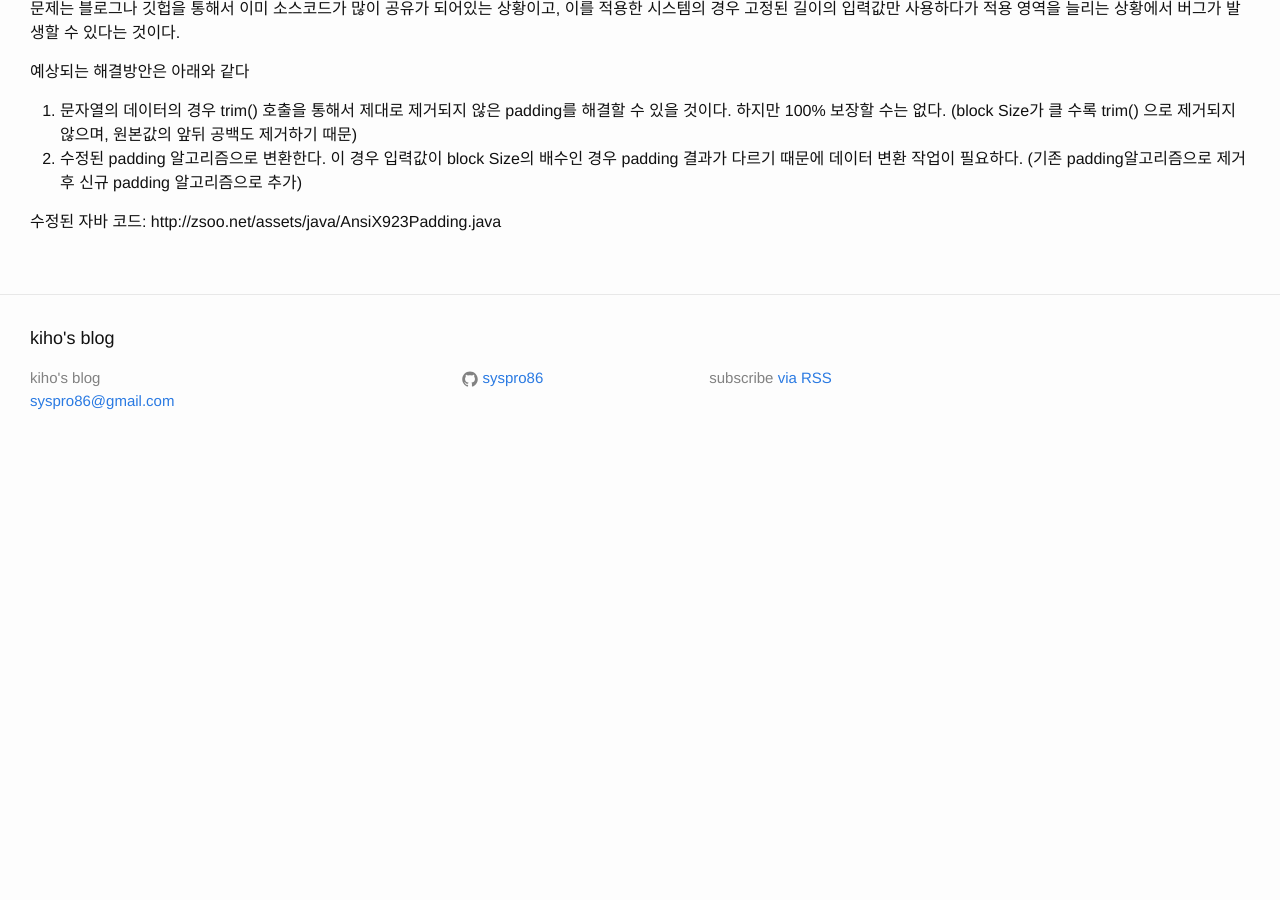
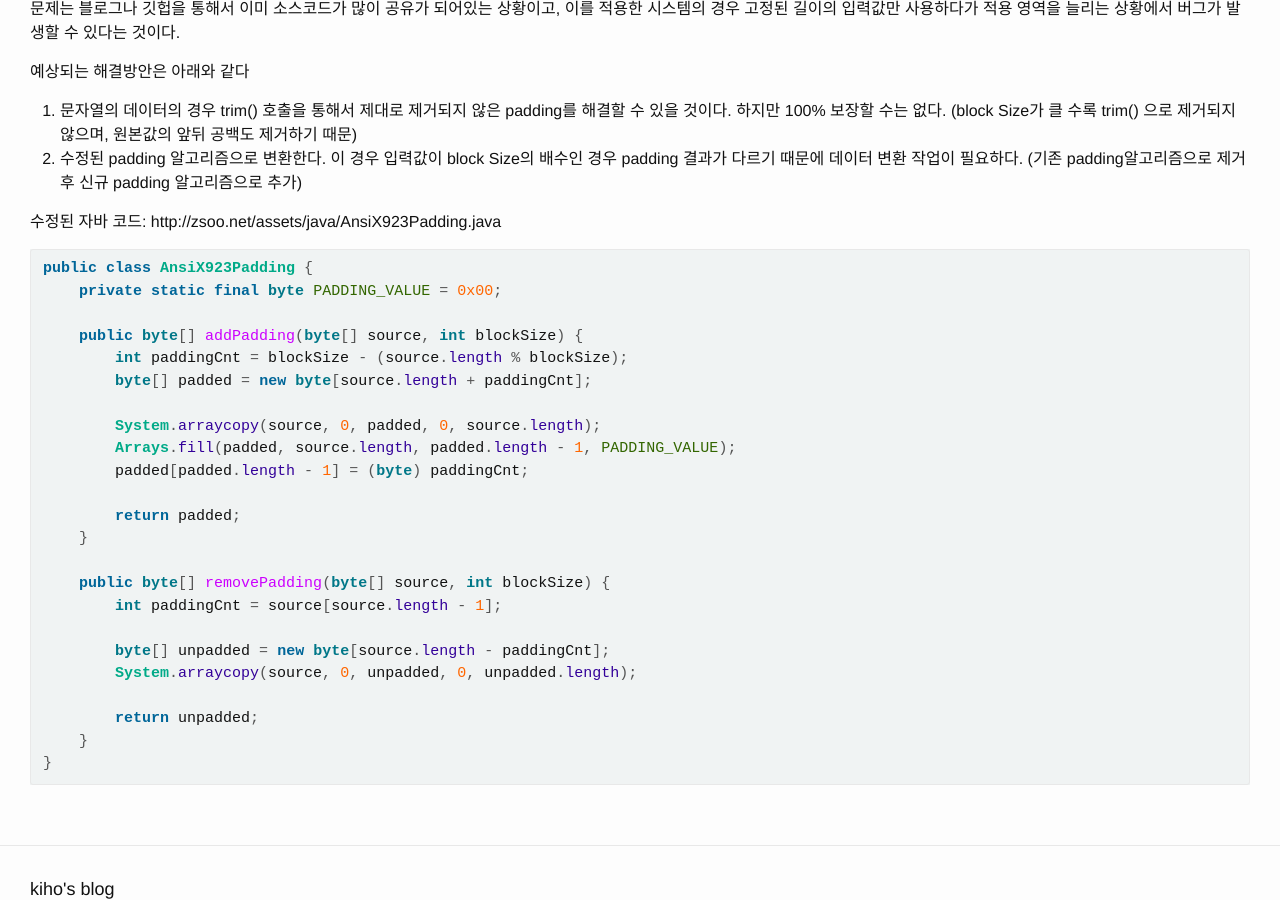
Before and after one commit to syspro86/syspro86.github.io, a Jekyll site: the page built from _posts/2018-06-26-x923-padding.md, in a window 1280 px wide and 900 px high, scrolled down 5345 px. Built offline with Jekyll 4.4.1, drawn with Linux system fonts in a browser that asks for light colours; comment, search, counter and statistics services are not loaded; before the commit the page ends 5817 px from its top, so only the background shows below that.

Commit message:
padding 소스 본문내에 추가

```diff
--- a/_posts/2018-06-26-x923-padding.md
+++ b/_posts/2018-06-26-x923-padding.md
@@ -245,3 +245,29 @@
 1. 수정된 padding 알고리즘으로 변환한다. 이 경우 입력값이 block Size의 배수인 경우 padding 결과가 다르기 때문에 데이터 변환 작업이 필요하다. (기존 padding알고리즘으로 제거 후 신규 padding 알고리즘으로 추가)
 
 수정된 자바 코드: {{ site.url }}{{ site.baseurl }}/assets/java/AnsiX923Padding.java
+
+{% highlight java %}
+public class AnsiX923Padding {
+    private static final byte PADDING_VALUE = 0x00;
+
+    public byte[] addPadding(byte[] source, int blockSize) {
+        int paddingCnt = blockSize - (source.length % blockSize);
+        byte[] padded = new byte[source.length + paddingCnt];
+
+        System.arraycopy(source, 0, padded, 0, source.length);
+        Arrays.fill(padded, source.length, padded.length - 1, PADDING_VALUE);
+        padded[padded.length - 1] = (byte) paddingCnt;
+
+        return padded;
+    }
+
+    public byte[] removePadding(byte[] source, int blockSize) {
+        int paddingCnt = source[source.length - 1];
+
+        byte[] unpadded = new byte[source.length - paddingCnt];
+        System.arraycopy(source, 0, unpadded, 0, unpadded.length);
+
+        return unpadded;
+    }
+}
+{% endhighlight %}
```
